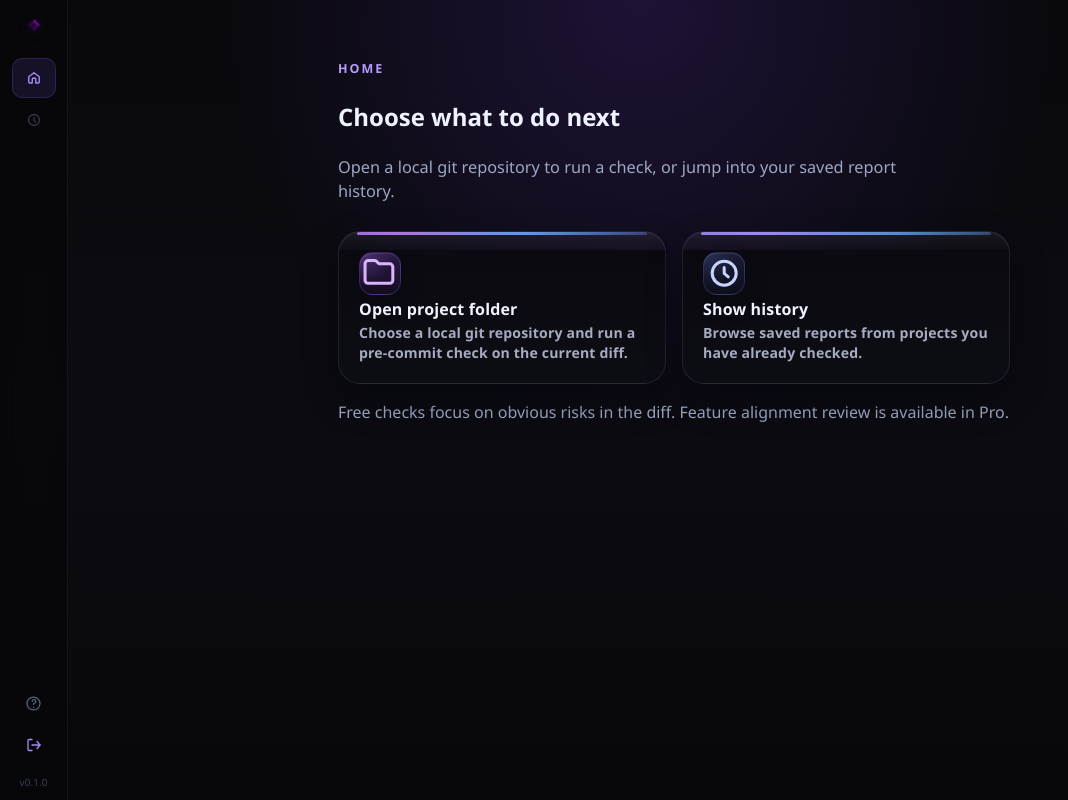
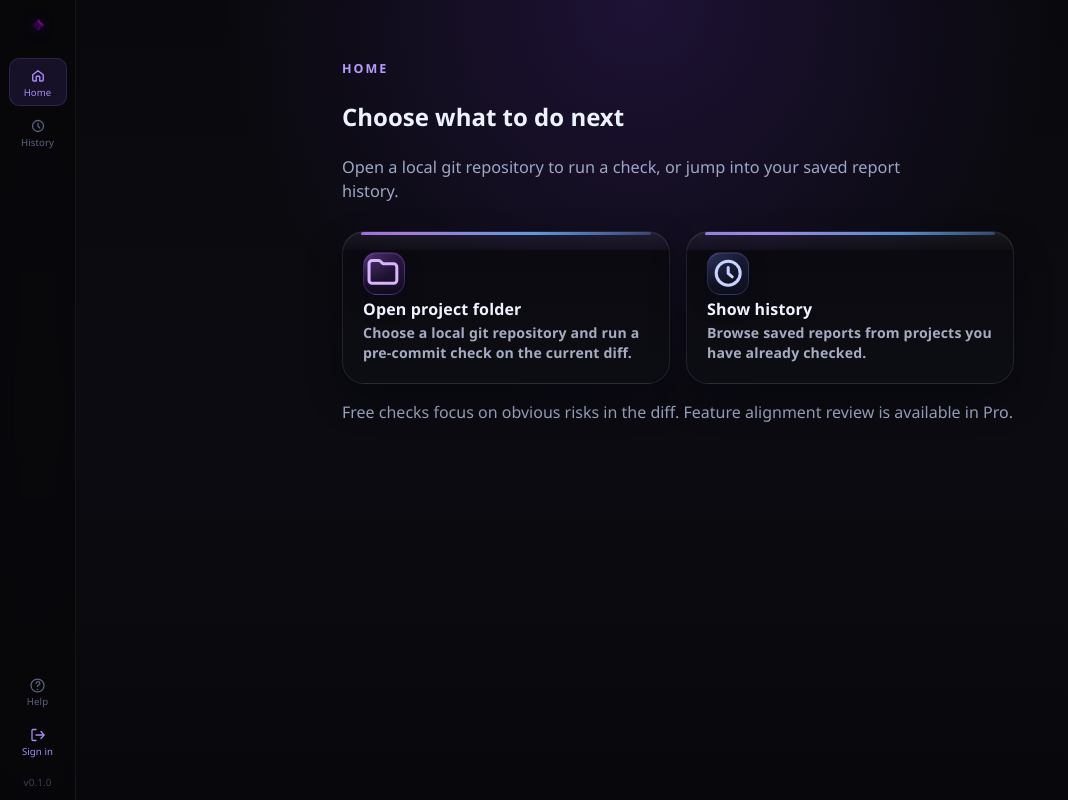
Before and after one commit to MoHussain543/agentready, a React (Vite) app in the folder apps/desktop/: page / in a window 1280 px wide. Shown: the whole page, without its empty margins (0-1068 px from the left). Built offline with nearby package versions, Linux system fonts and the light colour scheme.

Commit message:
improve sidebar legibility, overlay transparency, and history retrieval

```diff
--- a/apps/desktop/src/components/AppSidebar.tsx
+++ b/apps/desktop/src/components/AppSidebar.tsx
@@ -42,19 +42,19 @@ export function AppSidebar({
           type="button"
           className={`sidebar-nav-item${section === "home" ? " active" : ""}`}
           aria-label="Home"
-          title="Home"
           onClick={onNavigateHome}
         >
           <HomeIcon />
+          <span className="sidebar-nav-label">Home</span>
         </button>
         <button
           type="button"
-          className={`sidebar-nav-item sidebar-nav-secondary${section === "reports" ? " active" : ""}`}
-          aria-label="Reports"
-          title="Reports"
+          className={`sidebar-nav-item${section === "reports" ? " active" : ""}`}
+          aria-label="History"
           onClick={onNavigateReports}
         >
           <HistoryIcon />
+          <span className="sidebar-nav-label">History</span>
         </button>
       </nav>
 
@@ -63,17 +63,16 @@ export function AppSidebar({
           type="button"
           className="sidebar-nav-item"
           aria-label="Help"
-          title="Help"
           onClick={onOpenHelp}
         >
           <HelpIcon />
+          <span className="sidebar-nav-label">Help</span>
         </button>
         {isSignedIn ? (
           <button
             type="button"
             className="sidebar-nav-item sidebar-account-btn"
             aria-label="Account & Settings"
-            title="Account & Settings"
             onClick={onOpenSettings}
           >
             <AccountIcon />
@@ -81,16 +80,17 @@ export function AppSidebar({
               className={`sidebar-account-dot ${isPro ? "sidebar-account-dot-pro" : "sidebar-account-dot-free"}`}
               aria-hidden="true"
             />
+            <span className="sidebar-nav-label">Account</span>
           </button>
         ) : (
           <button
             type="button"
             className="sidebar-nav-item sidebar-signin-btn"
             aria-label="Sign in"
-            title="Sign in"
             onClick={onSignIn}
           >
             <SignInIcon />
+            <span className="sidebar-nav-label">Sign in</span>
           </button>
         )}
         <span className="sidebar-version">{versionLabel}</span>
--- a/apps/desktop/src/lib/storage.ts
+++ b/apps/desktop/src/lib/storage.ts
@@ -31,6 +31,7 @@ export interface ReportHistoryEntry {
   path: string;
   generatedAt: string;
   verdict: Verdict;
+  featureTitle?: string | null;
   verdictExplanation?: string | null;
   totalFiles: number;
   warnCount: number;
--- a/apps/desktop/src/styles.css
+++ b/apps/desktop/src/styles.css
@@ -41,7 +41,7 @@ body {
   top: 0;
   left: 0;
   bottom: 0;
-  width: 68px;
+  width: 76px;
   z-index: 10;
   display: flex;
   flex-direction: column;
@@ -85,11 +85,13 @@ body {
 .sidebar-nav-item {
   position: relative;
   display: flex;
+  flex-direction: column;
   align-items: center;
   justify-content: center;
-  width: 44px;
-  height: 40px;
-  padding: 0;
+  gap: 3px;
+  width: 58px;
+  min-height: 48px;
+  padding: 6px 4px 5px;
   border-radius: 10px;
   background: transparent;
   border: 1px solid transparent;
@@ -101,6 +103,15 @@ body {
   transition: background 140ms ease, color 140ms ease, border-color 140ms ease;
 }
 
+.sidebar-nav-label {
+  font-size: 0.6rem;
+  font-weight: 500;
+  letter-spacing: 0.01em;
+  line-height: 1;
+  color: inherit;
+  user-select: none;
+}
+
 .sidebar-nav-item:hover:not(:disabled) {
   background: rgba(255, 255, 255, 0.05);
   color: #c2cceb;
@@ -127,14 +138,6 @@ body {
   box-shadow: none;
 }
 
-.sidebar-nav-secondary {
-  opacity: 0.55;
-}
-
-.sidebar-nav-secondary:hover:not(:disabled),
-.sidebar-nav-secondary.active {
-  opacity: 1;
-}
 
 .sidebar-account-btn {
   position: relative;
@@ -178,7 +181,7 @@ body {
 
 .app-content {
   flex: 1;
-  margin-left: 68px;
+  margin-left: 76px;
   padding: 2.25rem 1.5rem 4rem;
   min-height: 100vh;
 }
@@ -915,6 +918,35 @@ body {
   justify-content: center;
   min-height: 60vh;
   gap: 1.75rem;
+}
+
+.run-overlay-context {
+  display: flex;
+  flex-direction: column;
+  align-items: center;
+  gap: 0.3rem;
+  text-align: center;
+}
+
+.run-overlay-repo {
+  font-size: 0.78rem;
+  font-weight: 600;
+  color: #c4b5fd;
+  letter-spacing: 0.02em;
+}
+
+.run-overlay-spec {
+  font-size: 0.85rem;
+  color: #9aa5c4;
+  max-width: 32rem;
+  overflow: hidden;
+  text-overflow: ellipsis;
+  white-space: nowrap;
+}
+
+.run-overlay-tests {
+  font-size: 0.74rem;
+  color: #6b7a9f;
 }
 
 .run-spinner {
@@ -2107,6 +2139,14 @@ button.primary-purple:active:not(:disabled) {
   text-overflow: ellipsis;
 }
 
+.history-entry-subtitle {
+  font-size: 0.78rem;
+  color: #6b7a9f;
+  white-space: nowrap;
+  overflow: hidden;
+  text-overflow: ellipsis;
+}
+
 .history-entry-meta {
   display: flex;
   align-items: center;
--- a/apps/desktop/src/views/ReportsView.tsx
+++ b/apps/desktop/src/views/ReportsView.tsx
@@ -136,8 +136,13 @@ export function ReportsView({
                         >
                           <VerdictBadge verdict={entry.verdict} />
                           <span className="history-entry-body">
-                            {entry.verdictExplanation && (
+                            {(entry.featureTitle || entry.verdictExplanation) && (
                               <span className="history-entry-title">
+                                {entry.featureTitle || entry.verdictExplanation}
+                              </span>
+                            )}
+                            {entry.featureTitle && entry.verdictExplanation && (
+                              <span className="history-entry-subtitle">
                                 {entry.verdictExplanation}
                               </span>
                             )}
--- a/apps/desktop/src/views/ResultsView.tsx
+++ b/apps/desktop/src/views/ResultsView.tsx
@@ -290,7 +290,7 @@ export function ResultsView({
       <div className={`verdict-hero verdict-hero-${report.verdict.toLowerCase()}`}>
         <p className="eyebrow verdict-hero-repo">{repoPath}</p>
         <span className="verdict-hero-label">{verdictLabel(report.verdict)}</span>
-        <h1 className="verdict-hero-title">{session.title}</h1>
+        <h1 className="verdict-hero-title">{session.title || session.description.split("\n")[0].slice(0, 120) || "Untitled check"}</h1>
         {report.verdictExplanation && (
           <p className="verdict-hero-explanation">{report.verdictExplanation}</p>
         )}
--- a/apps/desktop/src/views/StartSessionView.tsx
+++ b/apps/desktop/src/views/StartSessionView.tsx
@@ -57,7 +57,7 @@ export function StartSessionView({
   const lastRunAt = latestSession?.lastReadinessRunAt ?? null;
   const isFirstRun = !latestVerdict && !lastRunAt;
   const isNoDiff = error?.includes("No uncommitted changes to check yet");
-  const canRun = session.description.trim().length > 0 && !isRunning;
+  const canRun = session.title.trim().length > 0 && session.description.trim().length > 0 && !isRunning;
 
   const testCommandMissing = runTests && testCommand.trim().length === 0;
   const normalizedTestCwd = testCommandCwd.trim().replace(/^\.\/+/, "");
@@ -66,7 +66,14 @@ export function StartSessionView({
     : repoPath;
 
   if (isRunning) {
-    return <RunningOverlay />;
+    const repoName = repoPath.split("/").filter(Boolean).pop() ?? repoPath;
+    return (
+      <RunningOverlay
+        repoName={repoName}
+        specTitle={session.title.trim()}
+        withTests={runTests && testCommand.trim().length > 0}
+      />
+    );
   }
 
   return (
@@ -142,16 +149,27 @@ export function StartSessionView({
           Used to generate the repair prompt and, in Pro, to verify feature alignment.
         </p>
         <label className="field">
+          <span>Title</span>
+          <input
+            type="text"
+            value={session.title}
+            placeholder="Add 404 response for missing users"
+            disabled={isRunning}
+            onChange={(e) =>
+              onSessionChange({ ...session, title: e.target.value })
+            }
+          />
+        </label>
+        <label className="field">
+          <span>Details</span>
           <textarea
-            rows={6}
+            rows={5}
             value={session.description}
-            placeholder="Describe what you asked the AI to build — e.g. add a 404 response for missing users in the API"
+            placeholder="Describe what you asked the AI to build in more detail — context here helps the repair prompt and alignment review."
             disabled={isRunning}
-            onChange={(e) => {
-              const value = e.target.value;
-              const title = value.split("\n")[0].slice(0, 120) || value.slice(0, 120);
-              onSessionChange({ ...session, title, description: value });
-            }}
+            onChange={(e) =>
+              onSessionChange({ ...session, description: e.target.value })
+            }
           />
         </label>
       </div>
@@ -308,7 +326,15 @@ const RUNNING_MESSAGES = [
   "Almost done…",
 ];
 
-function RunningOverlay() {
+function RunningOverlay({
+  repoName,
+  specTitle,
+  withTests,
+}: {
+  repoName: string;
+  specTitle: string;
+  withTests: boolean;
+}) {
   const [index, setIndex] = useState(0);
   const [visible, setVisible] = useState(true);
 
@@ -331,6 +357,15 @@ function RunningOverlay() {
 
   return (
     <div className="run-overlay">
+      <div className="run-overlay-context">
+        <span className="run-overlay-repo">{repoName}</span>
+        {specTitle && (
+          <span className="run-overlay-spec">{specTitle}</span>
+        )}
+        {withTests && (
+          <span className="run-overlay-tests">including tests</span>
+        )}
+      </div>
       <div className="run-spinner" />
       <p className={`run-message${visible ? " run-message-visible" : ""}`}>
         {RUNNING_MESSAGES[index]}
```
Also changed, not shown: 1 other file (tests, documents, lock files or other folders).
